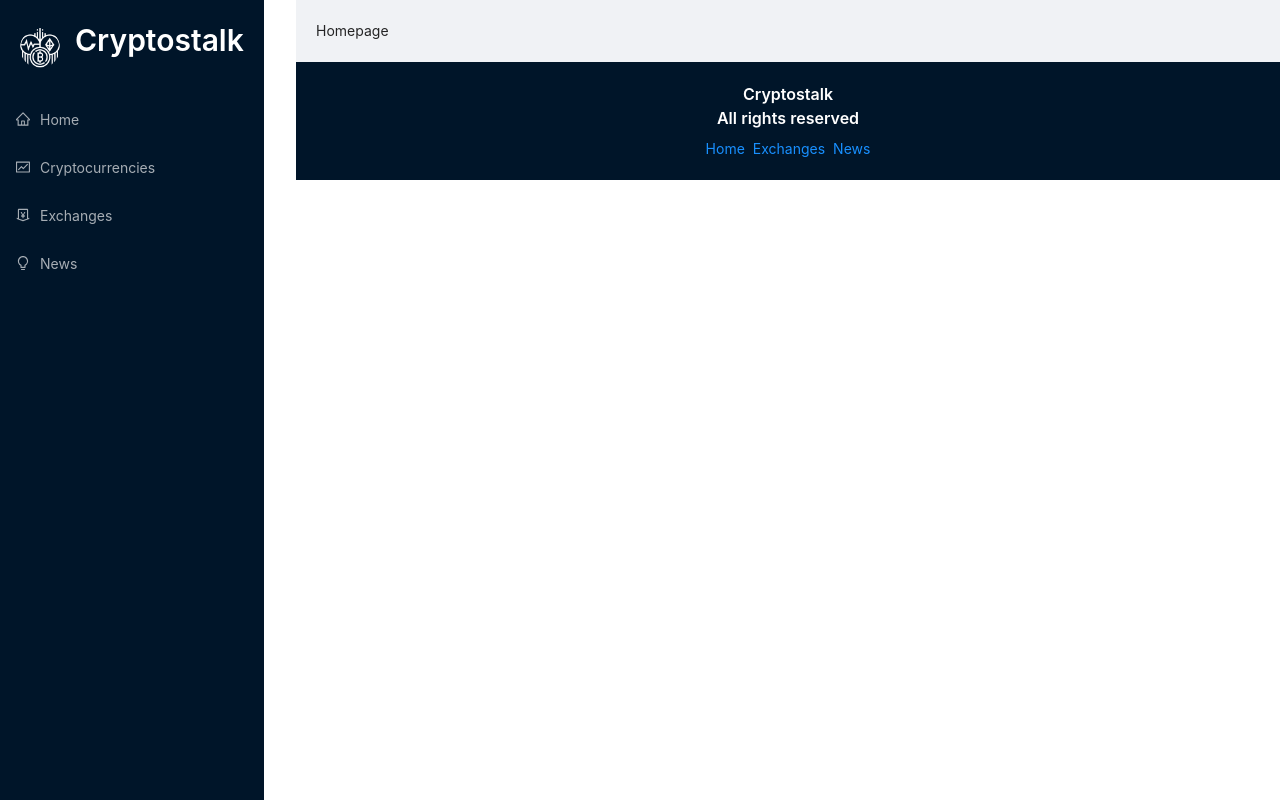
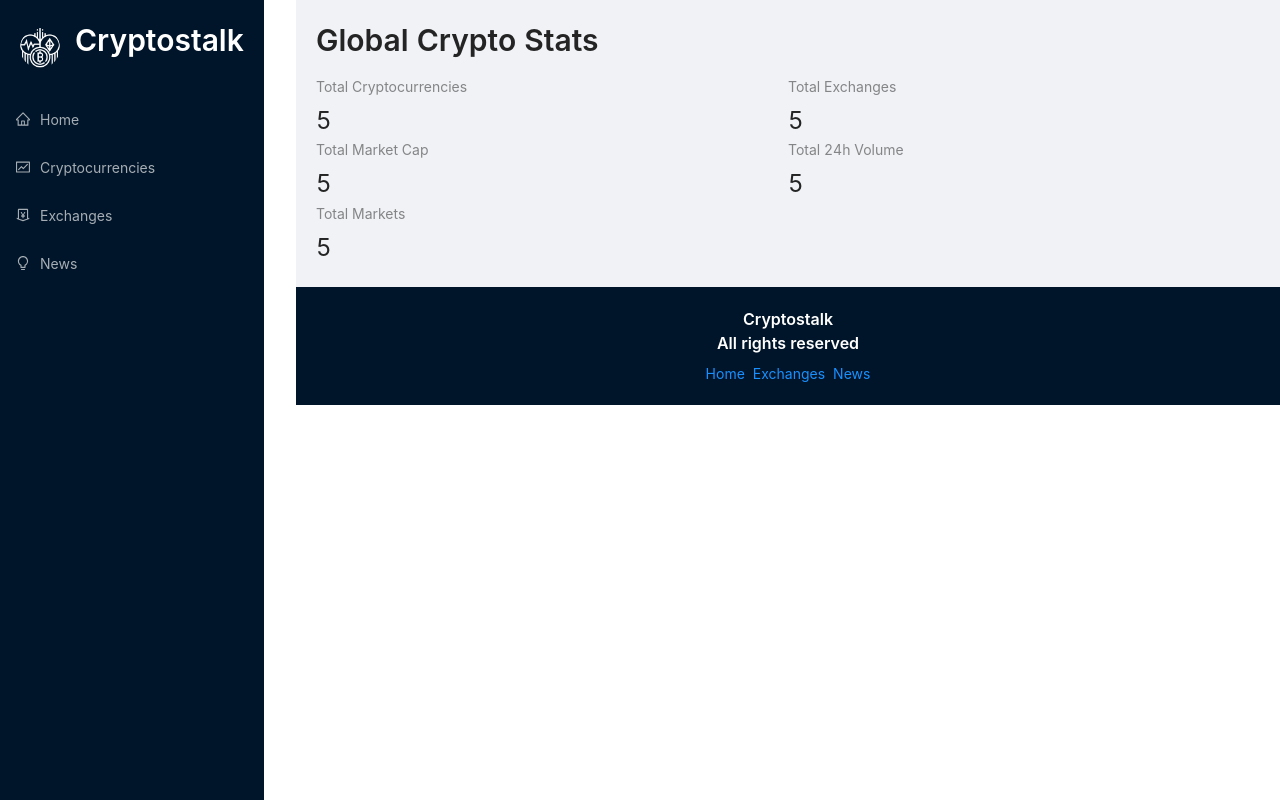
Before and after one commit to joemano/cryptoapp, a React (Create React App) app: page / in a window 1280 px wide. Built offline with nearby package versions, Linux system fonts and the light colour scheme.

Commit message:
Homepage laid out

```diff
--- a/src/components/Homepage.jsx
+++ b/src/components/Homepage.jsx
@@ -1,10 +1,22 @@
 import React from 'react'
+import millify from 'millify';
+import { Typography, Row, Col, Statistic } from 'antd';
+import { Link } from 'react-router-dom';
+
+const { Title } = Typography;
 
 const Homepage = () => {
   return (
-    <div>
-      Homepage
-    </div>
+    <>
+      <Title level={2} className="heading">Global Crypto Stats</Title>
+      <Row>
+        <Col span={12}><Statistic title="Total Cryptocurrencies" value="5" /></Col>
+        <Col span={12}><Statistic title="Total Exchanges" value="5" /></Col>
+        <Col span={12}><Statistic title="Total Market Cap" value="5" /></Col>
+        <Col span={12}><Statistic title="Total 24h Volume" value="5" /></Col>
+        <Col span={12}><Statistic title="Total Markets" value="5" /></Col>
+      </Row>
+    </>
   )
 }
 
```
